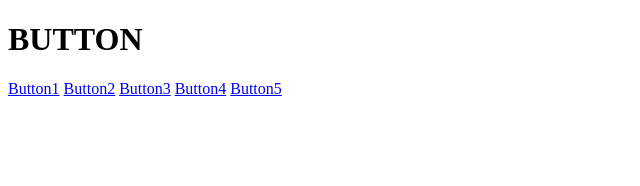
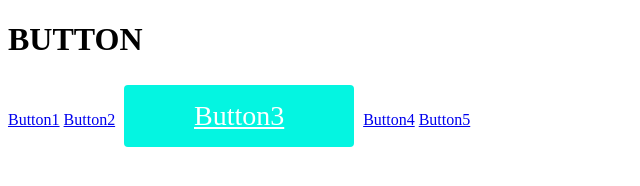
Before and after one commit to trieu1212/Excercise, a plain HTML site: page button.html in a window 1280 px wide. Shown: the whole page, without its empty margins (0-640 px from the left). Drawn offline with Linux system fonts and the light colour scheme.

Commit message:
Update cssbutton3.css

```diff
--- a/CSSButtons/cssbutton3.css
+++ b/CSSButtons/cssbutton3.css
@@ -1 +1,15 @@
 /* thai */
+.btn-3 {
+    display: inline-block;
+    border-radius: 4px;
+    background-color: #04f5e1;
+    border: none;
+    color: #FFFFFF;
+    text-align: center;
+    font-size: 28px;
+    padding: 15px;
+    width: 200px;
+    transition: all 0.5s;
+    cursor: pointer;
+    margin: 5px;
+}
```
